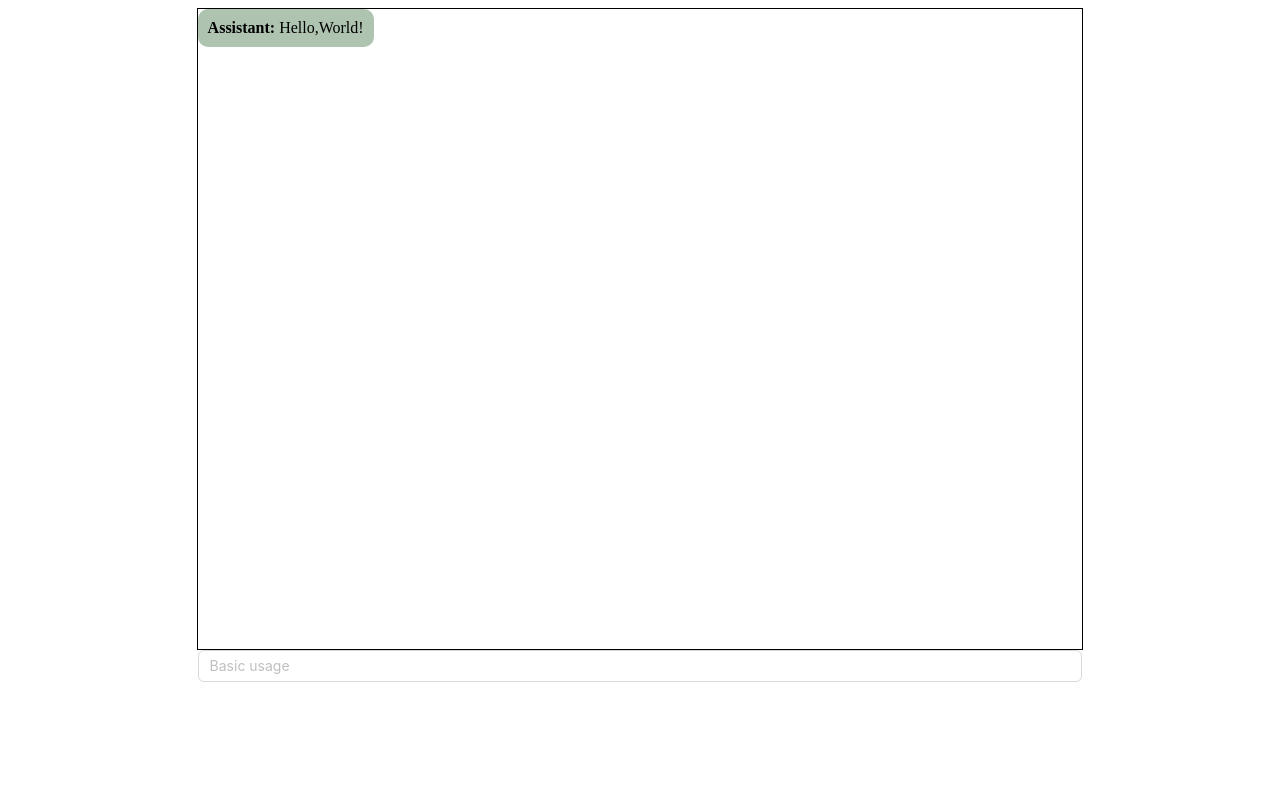
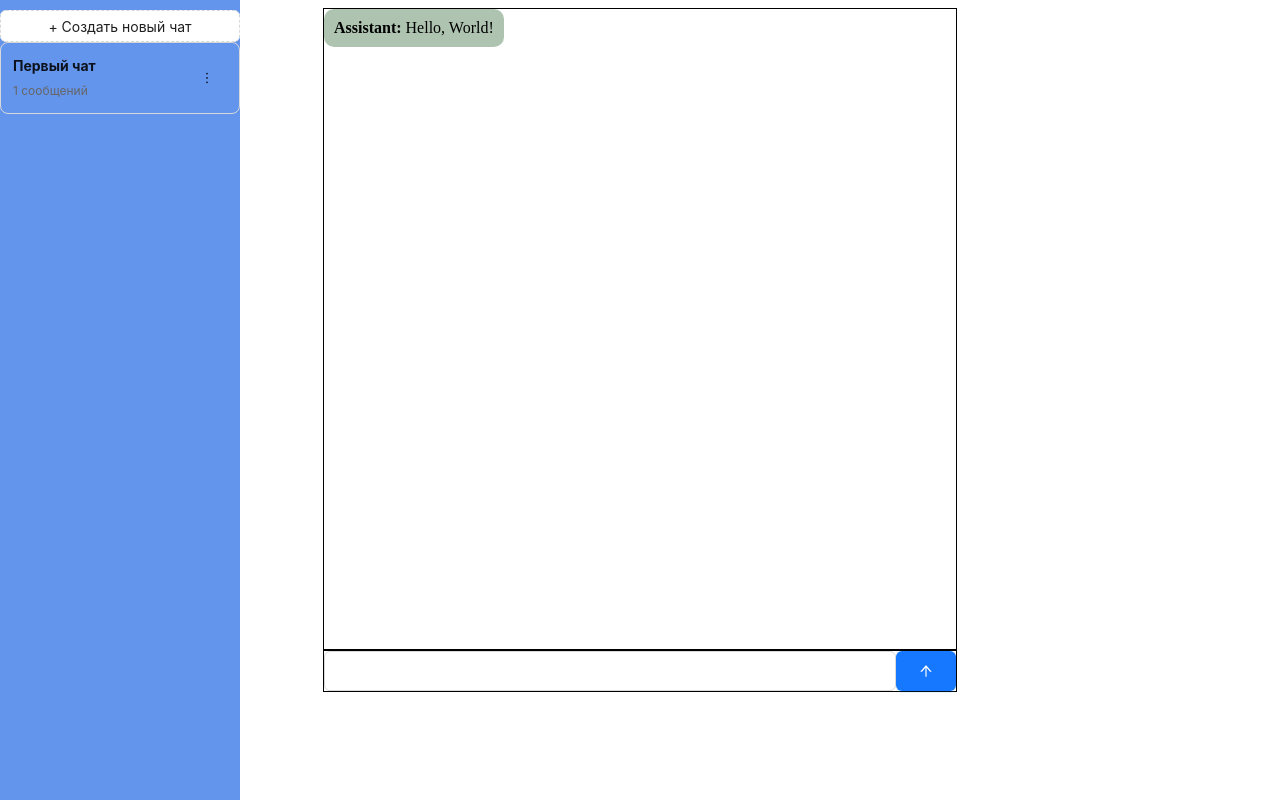
Before and after one commit to Kiboiko/Shell-neuro, a React (Vite) app in the folder Frontend/: page / in a window 1280 px wide. Built offline with nearby package versions, Linux system fonts and the light colour scheme.

Commit message:
make a list of chats

```diff
--- a/Frontend/package.json
+++ b/Frontend/package.json
@@ -10,9 +10,11 @@
     "preview": "vite preview"
   },
   "dependencies": {
+    "@ant-design/icons": "^5.6.1",
     "antd": "^5.27.1",
     "react": "^19.1.1",
-    "react-dom": "^19.1.1"
+    "react-dom": "^19.1.1",
+    "zustand": "^5.0.8"
   },
   "devDependencies": {
     "@eslint/js": "^9.33.0",
--- a/Frontend/src/App.css
+++ b/Frontend/src/Layout/App/App.css
@@ -21,7 +21,7 @@
   margin-right: auto;
   border: 1px solid black;
   height: 80vh;
-  width: 70%;
+  width: 50%;
   display: flex;
   flex-direction: column;
 }
--- a/Frontend/src/App.jsx
+++ b/Frontend/src/Layout/App/App.jsx
@@ -1,20 +1,30 @@
 import { useState } from "react";
-import { Input, message } from "antd";
+import { Input, message, Button, Space, List } from "antd";
+import { useMessageStore } from "../../store";
 import "./App.css";
+import InputZone from "../InputZone";
+import ChatList from "../ChatList/ChatList";
 
 function App() {
-  const [dialog, setDialog] = useState([
-    {
-      text: "Hello,World!",
-      role: "Assistant",
-    },
-  ]);
+  const {
+    chats,
+    currentChatId,
+    createChat,
+    deleteChat,
+    setCurrentChat,
+    renameChat,
+    addMessage,
+    getCurrentChat,
+    getCurrentMessages,
+    getChatsList,
+  } = useMessageStore();
+
+  const currentChat = getCurrentChat();
+  const currentMessages = getCurrentMessages();
+
   const [inputValue, setInputValue] = useState("");
   const [isLoading, setIsLoading] = useState(false);
 
-  const addMessage = (newMessage) => {
-    setDialog((prevDialog) => [...prevDialog, newMessage]);
-  };
   const fetchAnswer = async () => {
     addMessage({ text: inputValue, role: "User" });
     setIsLoading(true);
@@ -58,25 +68,19 @@ function App() {
   return (
     <div>
       <div className="dialogWindow">
-        {dialog.map((message, index) => (
+        {currentMessages.map((message, index) => (
           <div key={index} className={"message" + " " + "From" + message.role}>
             <strong>{message.role}:</strong> {message.text}
           </div>
         ))}
       </div>
-      <Input
-        placeholder="Basic usage"
-        value={inputValue}
-        onChange={handleInputChange}
-        onPressEnter={fetchAnswer}
-        disabled={isLoading}
-        style={{
-          width: "70%",
-          display: "block",
-          marginLeft: "auto",
-          marginRight: "auto",
-        }}
+      <InputZone
+        fetchAnswer={fetchAnswer}
+        inputValue={inputValue}
+        handleInputChange={handleInputChange}
+        isLoading={isLoading}
       />
+      <ChatList />
     </div>
   );
 }
--- /dev/null
+++ b/Frontend/src/Layout/ChatList/ChatList.jsx
@@ -0,0 +1,85 @@
+import { List, Button, Space, Dropdown } from "antd";
+import {
+  MoreOutlined,
+  EditOutlined,
+  DeleteOutlined,
+  EyeOutlined,
+} from "@ant-design/icons";
+import { useMessageStore } from "../../store";
+import "./chatList.css";
+
+export default function ChatList() {
+  const { chats, createChat, deleteChat, setCurrentChat, getChatsList } =
+    useMessageStore();
+
+  const getMenuItems = (chat) => [
+    {
+      key: "open",
+      label: "Открыть",
+      icon: <EyeOutlined />,
+      onClick: () => setCurrentChat(chat.id),
+    },
+    {
+      key: "delete",
+      label: "Удалить",
+      icon: <DeleteOutlined />,
+      danger: true,
+      onClick: () => deleteChat(chat.id),
+    },
+  ];
+
+  return (
+    <div className="sideBar">
+      <Button
+        onClick={createChat}
+        type="dashed"
+        style={{ marginTop: "10px", width: "100%" }}
+      >
+        + Создать новый чат
+      </Button>
+
+      <List
+        bordered
+        dataSource={getChatsList()}
+        renderItem={(chat) => (
+          <List.Item
+            style={{ padding: "8px 12px" }}
+            actions={[
+              <Dropdown
+                menu={{ items: getMenuItems(chat) }}
+                trigger={["click"]}
+                placement="bottomLeft"
+                key="dropdown"
+              >
+                <Button
+                  type="text"
+                  icon={<MoreOutlined />}
+                  size="small"
+                  onClick={(e) => e.stopPropagation()}
+                />
+              </Dropdown>,
+            ]}
+          >
+            <div
+              style={{
+                cursor: "pointer",
+                width: "100%",
+                padding: "4px 0",
+              }}
+              onClick={() => setCurrentChat(chat.id)}
+            >
+              <Space direction="vertical" size={2} style={{ width: "100%" }}>
+                <span style={{ fontWeight: "bold", fontSize: "14px" }}>
+                  {chat.title}
+                </span>
+                <span style={{ color: "#666", fontSize: "12px" }}>
+                  {chat.messages.length} сообщений
+                </span>
+              </Space>
+            </div>
+          </List.Item>
+        )}
+      />
+    </div>
+  );
+}
--- /dev/null
+++ b/Frontend/src/Layout/ChatList/chatList.css
@@ -0,0 +1,8 @@
+.sideBar {
+  position: fixed;
+  top: 0px;
+  left: 0px;
+  height: 100%;
+  background-color: cornflowerblue;
+  width: 30vh;
+}
--- /dev/null
+++ b/Frontend/src/Layout/InputZone.jsx
@@ -0,0 +1,46 @@
+import { ArrowUpOutlined } from "@ant-design/icons";
+import { Input, message, Button, Space } from "antd";
+
+export default function InputZone({
+  fetchAnswer,
+  inputValue,
+  handleInputChange,
+  isLoading,
+}) {
+  return (
+    <div
+      style={{
+        width: "50%",
+        display: "flex",
+        marginLeft: "auto",
+        marginRight: "auto",
+        alignItems: "stretch",
+        minHeight: "5vh",
+        marginBottom: "5vh",
+        border: "1px solid black",
+        justifyContent: "center",
+      }}
+    >
+      <Input.TextArea
+        value={inputValue}
+        onChange={handleInputChange}
+        onPressEnter={fetchAnswer}
+        disabled={isLoading}
+        autoSize
+        style={{ minHeight: "5vh", maxHeight: "20vh" }}
+      />
+      <Button
+        type="primary"
+        style={{
+          width: "10%",
+          height: "5vh",
+          marginBottom: "auto",
+          marginTop: "auto",
+        }}
+        onClick={fetchAnswer}
+      >
+        <ArrowUpOutlined />
+      </Button>
+    </div>
+  );
+}
--- a/Frontend/src/main.jsx
+++ b/Frontend/src/main.jsx
@@ -1,6 +1,6 @@
 import { StrictMode } from "react";
 import { createRoot } from "react-dom/client";
-import App from "./App.jsx";
+import App from "./Layout/App/App";
 
 createRoot(document.getElementById("root")).render(
   <StrictMode>
--- /dev/null
+++ b/Frontend/src/store.js
@@ -0,0 +1,83 @@
+import { message } from "antd";
+import { create } from "zustand";
+
+export const useMessageStore = create((set, get) => ({
+  chats: [
+    {
+      id: 1,
+      title: "Первый чат",
+      messages: [
+        {
+          text: "Hello, World!",
+          role: "Assistant",
+        },
+      ],
+    },
+  ],
+  currentChatId: 1,
+  createChat: (title = "Новый чат") =>
+    set((state) => {
+      const newChatId =
+        state.chats.length > 0
+          ? Math.max(...state.chats.map((chat) => chat.id)) + 1
+          : 1;
+
+      const newChat = {
+        id: newChatId,
+        title: String(newChatId) + "номер",
+        messages: [],
+      };
+
+      return {
+        chats: [...state.chats, newChat],
+        currentChatId: newChatId,
+      };
+    }),
+  deleteChat: (chatId) =>
+    set((state) => {
+      const filteredChats = state.chats.filter((chat) => chat.id !== chatId);
+      const newCurrentChatId =
+        filteredChats.length > 0 ? filteredChats[0].id : null;
+
+      return {
+        chats: filteredChats,
+        currentChatId: newCurrentChatId,
+      };
+    }),
+
+  setCurrentChat: (chatId) =>
+    set({
+      currentChatId: chatId,
+    }),
+
+  renameChat: (chatId, newTitle) =>
+    set((state) => ({
+      chats: state.chats.map((chat) =>
+        chat.id === chatId ? { ...chat, title: newTitle } : chat
+      ),
+    })),
+
+  addMessage: (message) =>
+    set((state) => ({
+      chats: state.chats.map((chat) =>
+        chat.id === state.currentChatId
+          ? { ...chat, messages: [...chat.messages, message] }
+          : chat
+      ),
+    })),
+
+  getCurrentChat: () => {
+    const { chats, currentChatId } = get();
+    return chats.find((chat) => chat.id === currentChatId);
+  },
+
+  getCurrentMessages: () => {
+    const currentChat = get().getCurrentChat();
+    return currentChat ? currentChat.messages : [];
+  },
+
+  getChatsList: () => {
+    const { chats } = get();
+    return chats;
+  },
+}));
```
Also changed, not shown: 1 other file (tests, documents, lock files or other folders).
